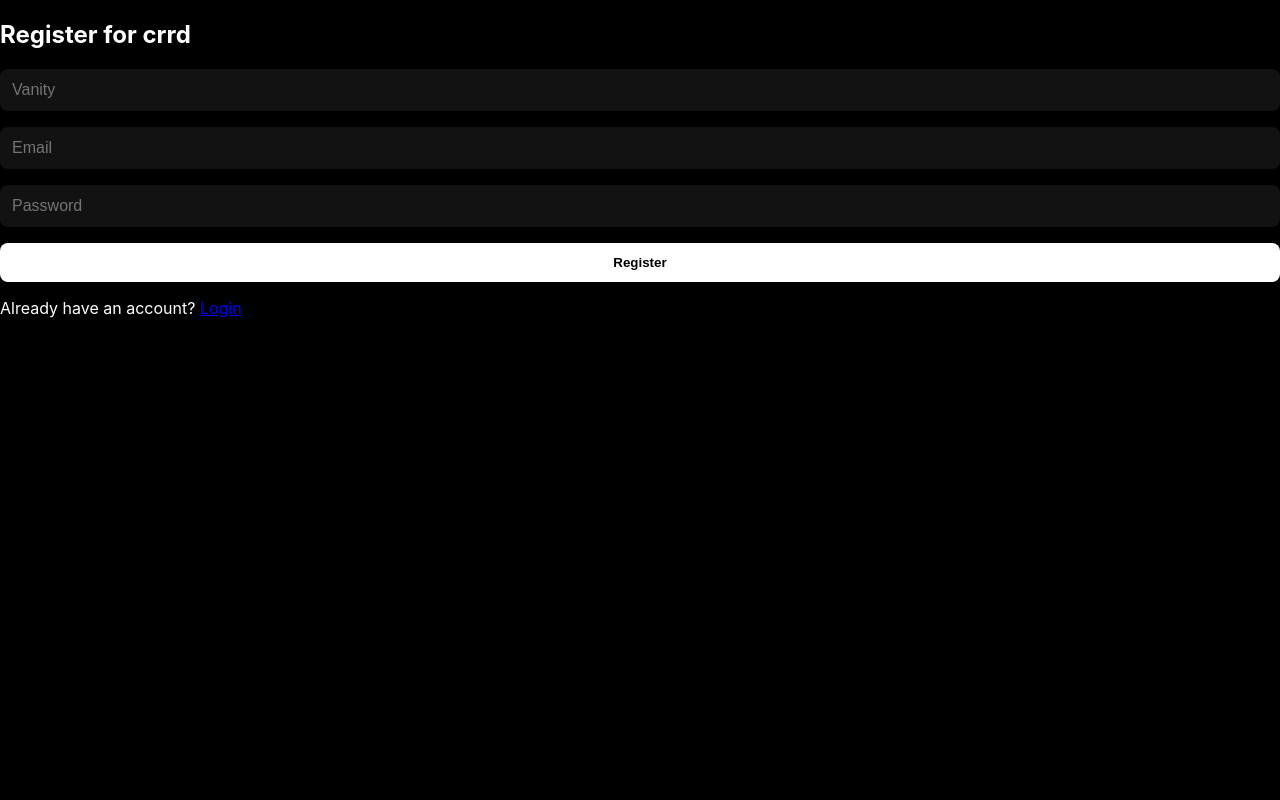
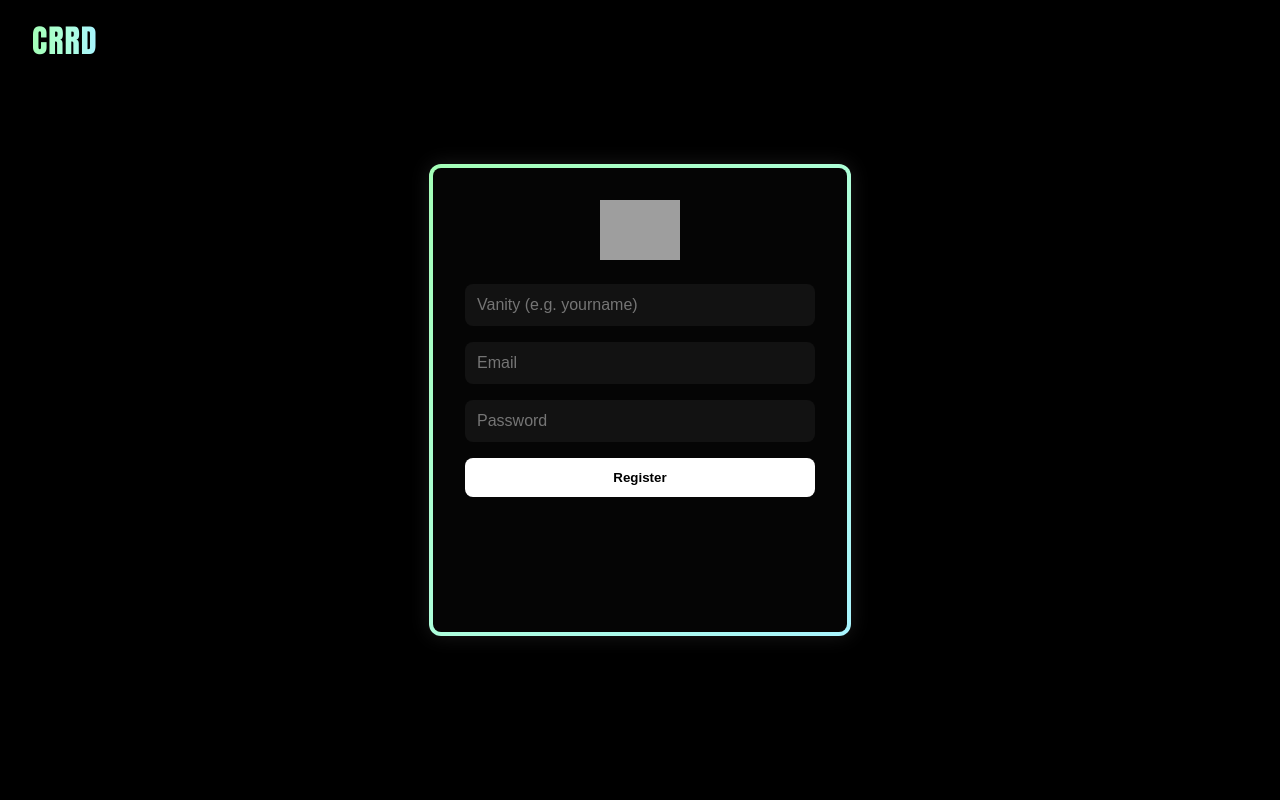
Before and after one commit to depletable/crrd, a Flask app: page /register in a window 1280 px wide. Run offline with Flask 3, Linux system fonts and the light colour scheme; grey boxes are pictures that could not be loaded.

Commit message:
Update register.html

```diff
--- a/templates/register.html
+++ b/templates/register.html
@@ -1,17 +1,32 @@
 <!DOCTYPE html>
-<html>
+<html lang="en">
 <head>
-  <title>Register | crrd</title>
-    <link rel="stylesheet" href="{{ url_for('static', filename='style.css') }}">
+  <meta charset="UTF-8">
+  <title>Register - CRRD</title>
+  <link rel="stylesheet" href="{{ url_for('static', filename='style.css') }}">
+  <link href="https://fonts.googleapis.com/css2?family=Anton&family=Inter:wght@400;600&display=swap" rel="stylesheet">
 </head>
 <body>
-  <h2>Register for crrd</h2>
-  <form method="post">
-    <input type="text" name="vanity" placeholder="Vanity" value="{{ vanity }}" required />
-    <input type="email" name="email" placeholder="Email" required />
-    <input type="password" name="password" placeholder="Password" required />
-    <button type="submit">Register</button>
-  </form>
-  <p>Already have an account? <a href="/login">Login</a></p>
+  <header>
+    <div class="logo-area">
+      <span class="gradient-text">CRRD</span>
+    </div>
+  </header>
+
+  <main class="form-page">
+    <div class="form-card">
+      <img src="{{ url_for('static', filename='assets/crrd_logo.png') }}" alt="CRRD Logo" class="logo-img">
+
+      <form method="POST" action="/register">
+        <input type="text" name="vanity" placeholder="Vanity (e.g. yourname)" required>
+        <input type="email" name="email" placeholder="Email" required>
+        <input type="password" name="password" placeholder="Password" required>
+        {% if error %}
+          <p class="error-message">{{ error }}</p>
+        {% endif %}
+        <button type="submit">Register</button>
+      </form>
+    </div>
+  </main>
 </body>
 </html>
```
